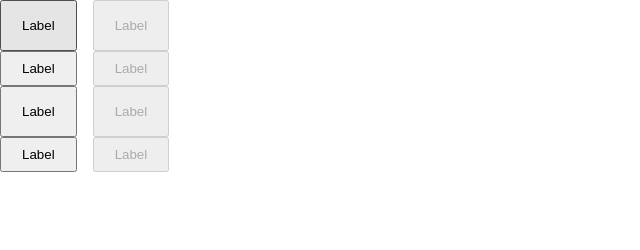
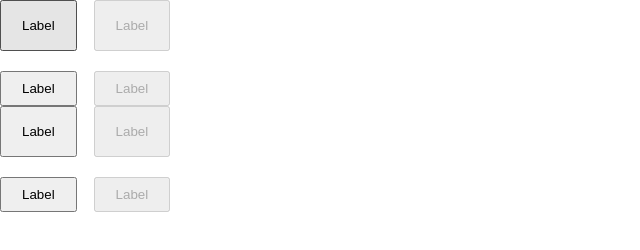
Before and after one commit to ElisaMonnard/Evaluation-continue_Monnard_Elisa, a website built with Parcel: page src/index.html in a window 1280 px wide. Shown: the whole page, without its empty margins (0-640 px from the left). Built offline with nearby package versions, Linux system fonts and the light colour scheme.

Commit message:
placement bouton div cta

```diff
--- a/src/index.html
+++ b/src/index.html
@@ -7,6 +7,7 @@
     <link rel="stylesheet" href="scss/main.scss" />
   </head>
   <body>
+    <div class="cta">
       <div class="container primary-button">
         <div class="container-button">
           <button class="button">Label</button>
@@ -27,6 +28,8 @@
           <button class="button small" disabled>Label</button>
         </div>
       </div>
+    </div>
+
     <script src="js/main.js" type="module"></script>
   </body>
 </html>
--- a/src/scss/modules/_cta.scss
+++ b/src/scss/modules/_cta.scss
@@ -1,11 +1,12 @@
 .container {
   display: flex;
   flex-direction: row;
-  gap: 1rem;
+  gap: 1.06rem;
 }
 .container-button {
   display: flex;
   flex-direction: column;
+  gap: 1.25rem;
 }
 
 button {
```
Lines whose indentation alone changed are shown as unchanged.
